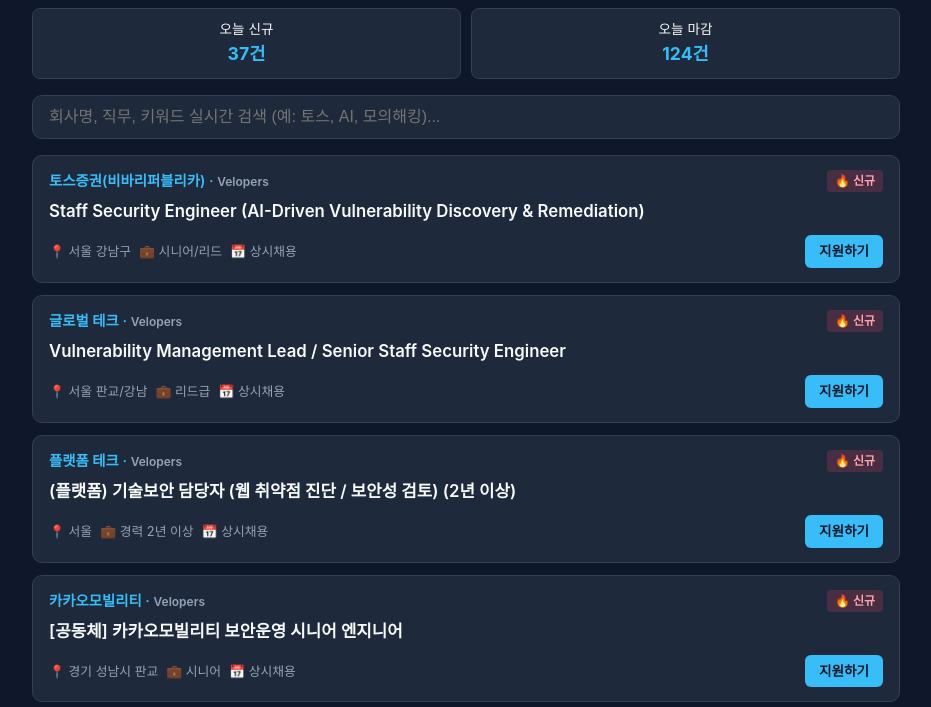
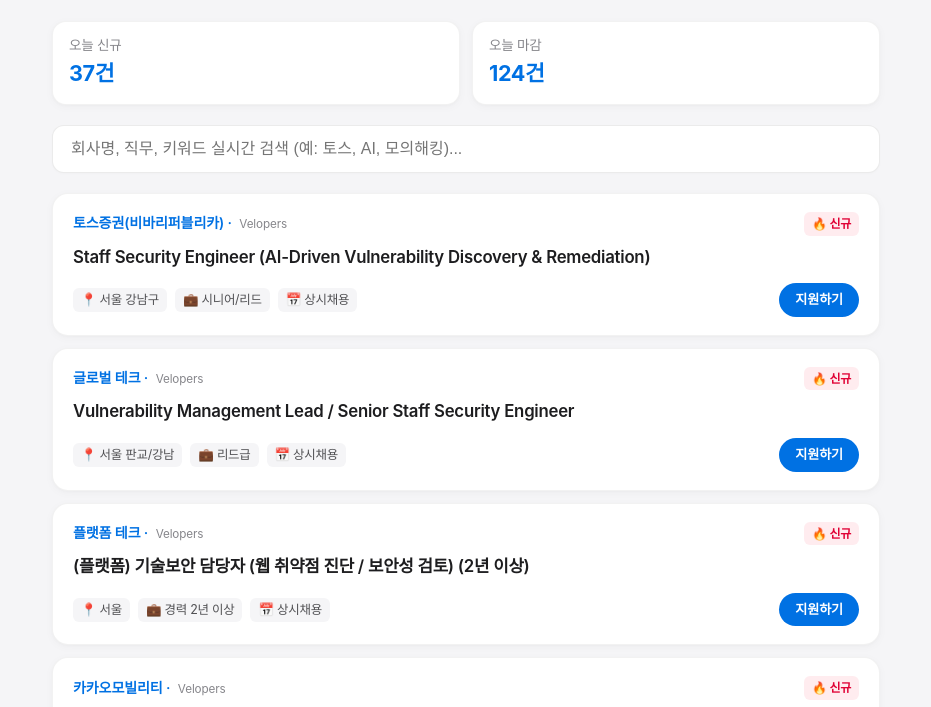
Before and after one commit to seungwooooooo/vuln-jobs, a plain HTML site: page index.html in a window 1280 px wide. Shown: the part 105-812 px from the top of the page, without its empty margins (174-1105 px from the left). Drawn offline with Linux system fonts and the light colour scheme.

Commit message:
feat(jobs): GitHub Pages 웹 대시보드(index.html) 및 채용 갱신 (2026-11-06)

```diff
--- a/index.html
+++ b/index.html
@@ -8,119 +8,219 @@
   <title>취약점 진단 일일 채용 대시보드</title>
   <style>
     :root {
-      --bg: #0f172a;
-      --card-bg: #1e293b;
-      --text: #f8fafc;
-      --text-muted: #94a3b8;
-      --primary: #38bdf8;
-      --accent: #f43f5e;
-      --border: #334155;
-      --badge-bg: #334155;
+      --bg: #f5f5f7;
+      --card-bg: #ffffff;
+      --text: #1d1d1f;
+      --text-muted: #86868b;
+      --primary: #0071e3;
+      --primary-hover: #0077ed;
+      --accent: #ff2d55;
+      --border: rgba(0, 0, 0, 0.08);
+      --card-border: rgba(0, 0, 0, 0.05);
+      --card-shadow: 0 2px 10px rgba(0, 0, 0, 0.03), 0 1px 3px rgba(0, 0, 0, 0.02);
+      --badge-bg: #f5f5f7;
+      --badge-text: #515154;
+    }
+    @media (prefers-color-scheme: dark) {
+      :root {
+        --bg: #000000;
+        --card-bg: #1c1c1e;
+        --text: #f5f5f7;
+        --text-muted: #86868b;
+        --primary: #2997ff;
+        --primary-hover: #47a6ff;
+        --accent: #ff375f;
+        --border: rgba(255, 255, 255, 0.12);
+        --card-border: rgba(255, 255, 255, 0.08);
+        --card-shadow: 0 4px 16px rgba(0, 0, 0, 0.4);
+        --badge-bg: #2c2c2e;
+        --badge-text: #aeaeb2;
+      }
     }
     * { box-sizing: border-box; margin: 0; padding: 0; }
     body {
-      font-family: -apple-system, BlinkMacSystemFont, "Segoe UI", Roboto, Helvetica, Arial, sans-serif;
+      font-family: -apple-system, BlinkMacSystemFont, "SF Pro Text", "SF Pro Display", "Helvetica Neue", Helvetica, Arial, sans-serif;
       background-color: var(--bg);
       color: var(--text);
-      line-height: 1.5;
-      padding: 16px;
-      max-width: 900px;
+      line-height: 1.47059;
+      letter-spacing: -0.016em;
+      padding: 24px 16px;
+      max-width: 860px;
       margin: 0 auto;
+      -webkit-font-smoothing: antialiased;
     }
     header {
-      margin-bottom: 20px;
+      margin-bottom: 24px;
       padding-bottom: 16px;
       border-bottom: 1px solid var(--border);
+      display: flex;
+      flex-direction: column;
+      gap: 6px;
     }
-    h1 { font-size: 1.4rem; font-weight: 700; color: var(--primary); margin-bottom: 6px; }
-    .meta { font-size: 0.85rem; color: var(--text-muted); display: flex; flex-wrap: wrap; gap: 10px; align-items: center; }
+    h1 {
+      font-size: 1.5rem;
+      font-weight: 700;
+      letter-spacing: -0.025em;
+      color: var(--text);
+    }
+    .meta {
+      font-size: 0.85rem;
+      color: var(--text-muted);
+    }
+    .stats-bar {
+      display: grid;
+      grid-template-columns: 1fr 1fr;
+      gap: 12px;
+      margin-bottom: 20px;
+    }
+    .stat-pill {
+      background: var(--card-bg);
+      border: 1px solid var(--card-border);
+      box-shadow: var(--card-shadow);
+      border-radius: 14px;
+      padding: 14px 16px;
+      text-align: left;
+      font-size: 0.85rem;
+      color: var(--text-muted);
+      display: flex;
+      flex-direction: column;
+      gap: 2px;
+    }
+    .stat-pill strong {
+      font-size: 1.35rem;
+      font-weight: 700;
+      color: var(--primary);
+      letter-spacing: -0.02em;
+    }
     .search-box {
       width: 100%;
-      padding: 12px 16px;
+      padding: 14px 18px;
       background: var(--card-bg);
       border: 1px solid var(--border);
-      border-radius: 10px;
+      border-radius: 12px;
       color: var(--text);
       font-size: 1rem;
-      margin-bottom: 16px;
+      margin-bottom: 20px;
       outline: none;
+      box-shadow: 0 1px 3px rgba(0, 0, 0, 0.02);
+      transition: all 0.2s cubic-bezier(0.16, 1, 0.3, 1);
     }
-    .search-box:focus { border-color: var(--primary); ring: 2px var(--primary); }
-    .stats-bar {
+    .search-box:focus {
+      border-color: var(--primary);
+      box-shadow: 0 0 0 4px rgba(0, 113, 227, 0.15);
+    }
+    .job-list {
       display: flex;
+      flex-direction: column;
+      gap: 12px;
+    }
+    .job-card {
+      background: var(--card-bg);
+      border: 1px solid var(--card-border);
+      box-shadow: var(--card-shadow);
+      border-radius: 16px;
+      padding: 18px 20px;
+      display: flex;
+      flex-direction: column;
       gap: 10px;
-      margin-bottom: 16px;
+      transition: transform 0.15s ease, box-shadow 0.15s ease;
     }
-    .stat-pill {
-      flex: 1;
-      background: var(--card-bg);
-      border: 1px solid var(--border);
-      border-radius: 8px;
-      padding: 10px;
-      text-align: center;
-      font-size: 0.85rem;
+    .job-card:active {
+      transform: scale(0.995);
     }
-    .stat-pill strong { display: block; font-size: 1.1rem; color: var(--primary); margin-top: 2px; }
-    .btn-link {
-      display: inline-block;
-      background: #0284c7;
-      color: white;
-      text-decoration: none;
-      padding: 6px 12px;
+    .card-top {
+      display: flex;
+      justify-content: space-between;
+      align-items: center;
+      gap: 8px;
+    }
+    .company {
+      font-size: 0.88rem;
+      font-weight: 600;
+      color: var(--primary);
+      letter-spacing: -0.01em;
+    }
+    .company small {
+      color: var(--text-muted);
+      font-weight: 400;
+      margin-left: 4px;
+    }
+    .badge {
+      font-size: 0.75rem;
+      padding: 3px 8px;
       border-radius: 6px;
-      font-size: 0.8rem;
+      background: var(--badge-bg);
+      color: var(--badge-text);
+      font-weight: 500;
+      white-space: nowrap;
+    }
+    .badge.new {
+      background: rgba(255, 45, 85, 0.09);
+      color: #e00034;
       font-weight: 600;
     }
-    .job-list { display: flex; flex-direction: column; gap: 12px; }
-    .job-card {
-      background: var(--card-bg);
-      border: 1px solid var(--border);
-      border-radius: 10px;
-      padding: 14px 16px;
-      display: flex;
-      flex-direction: column;
-      gap: 8px;
-      transition: transform 0.1s ease;
+    .badge.urgent {
+      background: rgba(255, 149, 0, 0.12);
+      color: #c96200;
+      font-weight: 600;
     }
-    .job-card:active { transform: scale(0.99); }
-    .card-top { display: flex; justify-content: space-between; align-items: flex-start; gap: 8px; }
-    .company { font-size: 0.9rem; font-weight: 600; color: #38bdf8; }
-    .badge {
-      font-size: 0.75rem;
-      padding: 2px 8px;
-      border-radius: 4px;
-      background: var(--badge-bg);
-      color: var(--text-muted);
-      white-space: nowrap;
+    @media (prefers-color-scheme: dark) {
+      .badge.new {
+        background: rgba(255, 55, 95, 0.18);
+        color: #ff6482;
+      }
+      .badge.urgent {
+        background: rgba(255, 159, 10, 0.18);
+        color: #ffb340;
+      }
     }
-    .badge.new { background: rgba(244, 63, 94, 0.2); color: #fda4af; font-weight: 600; }
-    .badge.urgent { background: rgba(234, 179, 8, 0.2); color: #fde047; font-weight: 600; }
     .title {
       font-size: 1.05rem;
       font-weight: 600;
       color: var(--text);
       text-decoration: none;
-      line-height: 1.4;
+      line-height: 1.42;
+      letter-spacing: -0.015em;
     }
-    .title:hover { color: var(--primary); }
+    .title:hover {
+      color: var(--primary);
+    }
     .card-bottom {
       display: flex;
       justify-content: space-between;
       align-items: center;
-      font-size: 0.8rem;
+      font-size: 0.82rem;
       color: var(--text-muted);
       margin-top: 4px;
+      gap: 10px;
     }
-    .details { display: flex; gap: 8px; flex-wrap: wrap; }
+    .details {
+      display: flex;
+      gap: 8px;
+      flex-wrap: wrap;
+      align-items: center;
+    }
+    .details span {
+      background: var(--badge-bg);
+      color: var(--badge-text);
+      padding: 3px 8px;
+      border-radius: 6px;
+      font-size: 0.78rem;
+    }
     .apply-btn {
       background: var(--primary);
-      color: #0f172a;
-      font-weight: 700;
+      color: #ffffff;
+      font-weight: 600;
       text-decoration: none;
-      padding: 6px 14px;
-      border-radius: 6px;
-      font-size: 0.85rem;
+      padding: 7px 16px;
+      border-radius: 20px;
+      font-size: 0.82rem;
+      letter-spacing: -0.01em;
       white-space: nowrap;
+      transition: background 0.15s ease;
+    }
+    .apply-btn:hover {
+      background: var(--primary-hover);
     }
   </style>
 </head>
@@ -128,7 +228,7 @@
   <header>
     <h1>🛡️ 취약점 진단 채용 대시보드</h1>
     <div class="meta">
-      <span>업데이트: 2026-11-06 12:07:03 KST</span>
+      <span>업데이트: 2026-11-06 12:10:49 KST</span>
     </div>
   </header>
 
```
Also changed, not shown: 1 other file.
